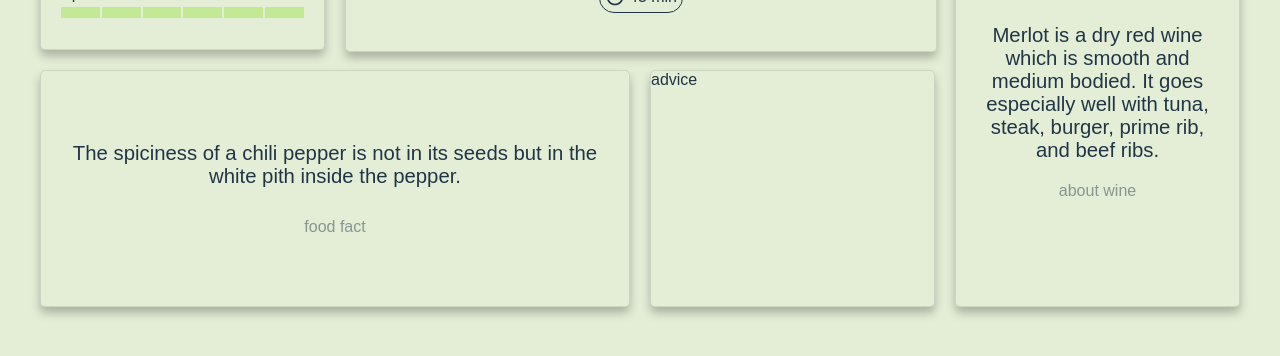
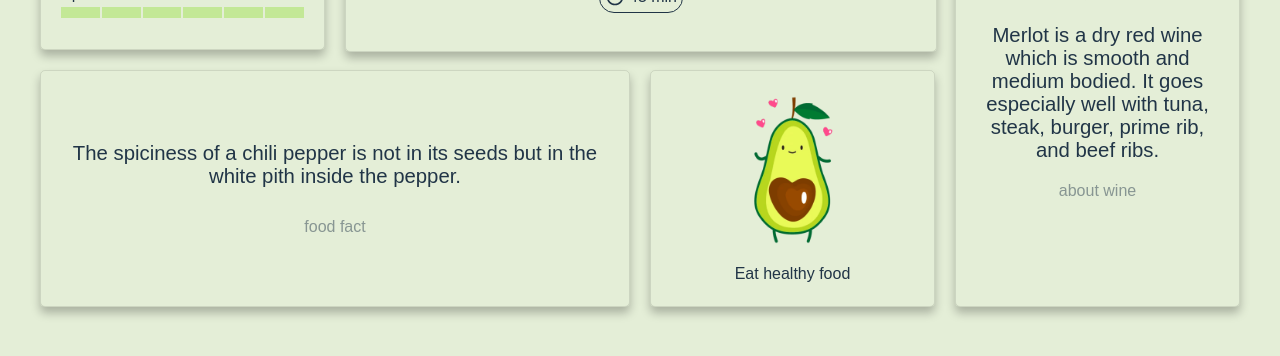
Before and after one commit to romkery/classic-foodlify, a Next.js app: page / in a window 1280 px wide. Shown: the part 804-1160 px from the top of the page. Built offline with nearby package versions, Linux system fonts and the light colour scheme.

Commit message:
Avocado component was created

```diff
--- /dev/null
+++ b/components/Home/AnnouncementGridLayout/Advice.tsx
@@ -0,0 +1,14 @@
+import React from 'react';
+
+const Advice = () => {
+  return (
+    <div className="announcement-grid-layout__advice">
+      <div className="container">
+        <img src="/img/avocado.png" alt="avocado picture" />
+        <p>Eat healthy food</p>
+      </div>
+    </div>
+  );
+};
+
+export default Advice;
--- a/components/Home/Home.tsx
+++ b/components/Home/Home.tsx
@@ -3,6 +3,7 @@ import Taste from '@components/Home/AnnouncementGridLayout/Taste';
 import Receipt from '@components/Home/AnnouncementGridLayout/Receipt';
 import Wine from '@components/Home/AnnouncementGridLayout/Wine';
 import FoodFact from '@components/Home/AnnouncementGridLayout/FoodFact';
+import Advice from '@components/Home/AnnouncementGridLayout/Advice';
 
 const Home = () => {
   return (
@@ -22,7 +23,7 @@ const Home = () => {
             <Receipt />
             <Wine />
             <FoodFact />
-            <div className="announcement-grid-layout__advice">advice</div>
+            <Advice />
           </div>
         </div>
       </div>
--- a/styles/components/Home.module.scss
+++ b/styles/components/Home.module.scss
@@ -67,7 +67,7 @@
 
         @include breakpoint-down(sm) {
           grid-template-columns: 1fr;
-          grid-template-rows: rem(360) rem(400) rem(500)  rem(250) rem(200);
+          grid-template-rows: rem(360) rem(400) rem(500)  rem(250) rem(250);
           max-width: rem(768);
         }
 
@@ -288,6 +288,7 @@
 
         &__advice {
           grid-area: 3 / 3 / 5 / 4;
+          padding:  0 rem(50);
           @include breakpoint-down(xl) {
             grid-area: 5 / 1 / 7 / 2;
           }
@@ -295,6 +296,21 @@
           @include breakpoint-down(sm) {
             grid-area: unset;
           }
+
+          .container {
+            width: 100%;
+            height: 100%;
+            display: flex;
+            flex-direction: column;
+            align-items: center;
+            justify-content: center;
+            gap: rem(20);
+
+            img {
+              width: rem(150);
+              height: rem(150);
+            }
+          }
         }
       }
     }
```
Also changed, not shown: public/img/avocado.png (added).
